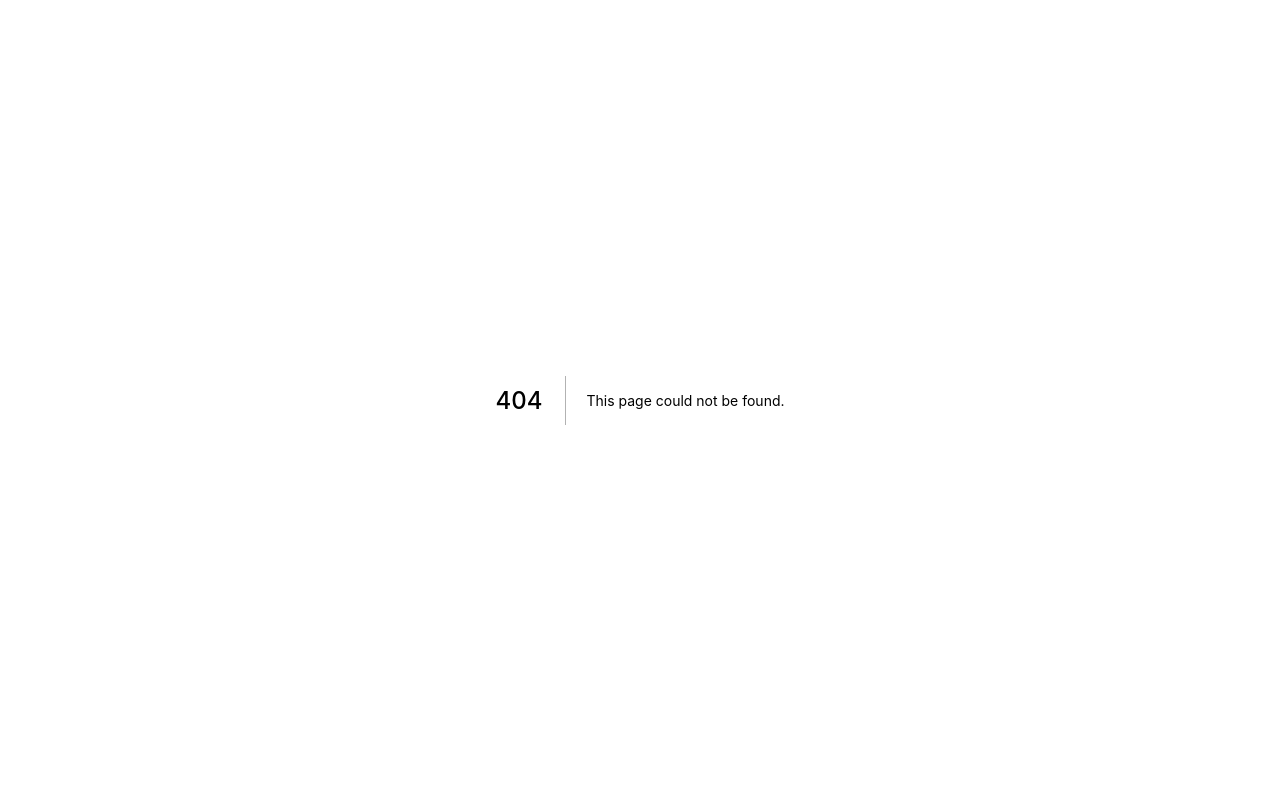
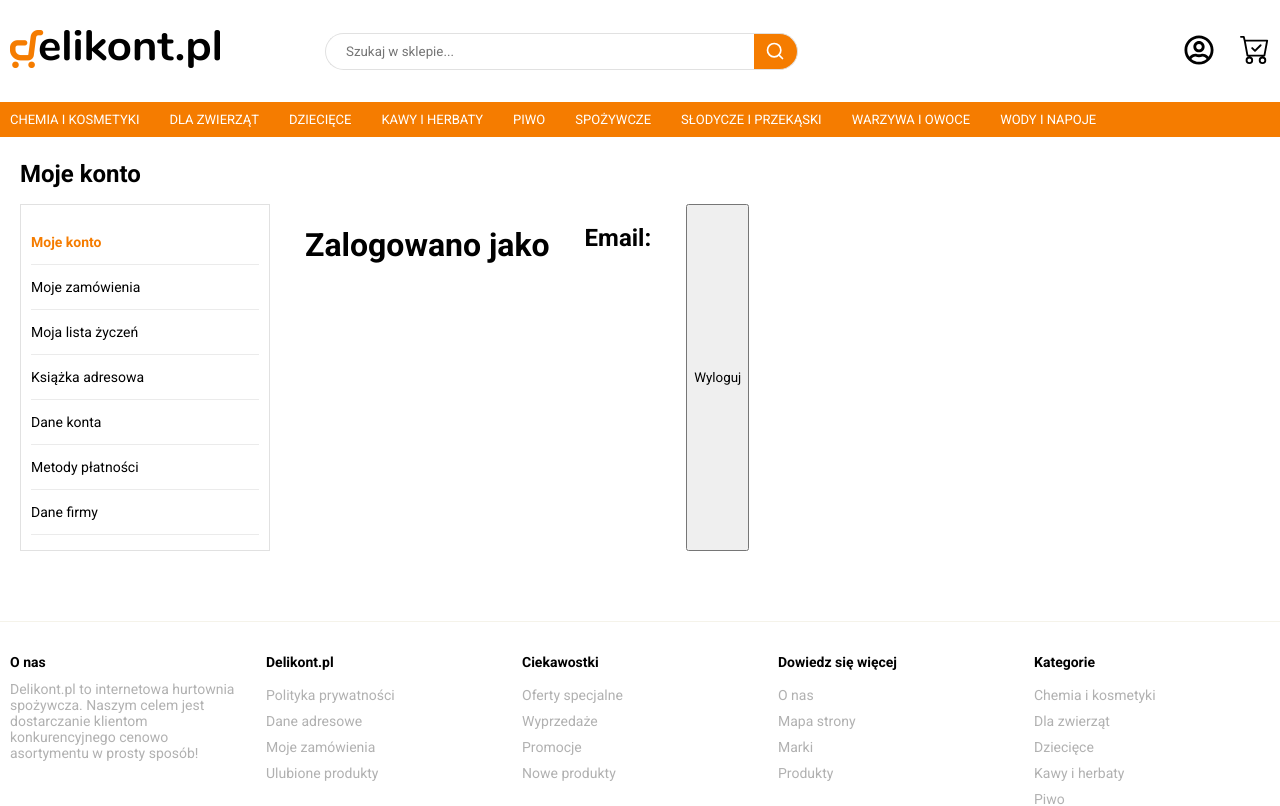
Before and after one commit to dawtom97/react-delikont, a Next.js app: page /konto/moje-konto in a window 1280 px wide. Before the commit this address had no page. Shown: the top 806 px of the page. Built offline with nearby package versions, Linux system fonts and the light colour scheme.

Commit message:
account aside nav and wishlist component

```diff
--- a/pages/_document.js
+++ b/pages/_document.js
@@ -35,7 +35,7 @@
             href="https://fonts.googleapis.com/css2?family=Roboto:wght@100;300;400;500;700;800&display=swap"
             rel="stylesheet"
           />
-          <link rel="icon" type="image/x-icon" href="/spaceman.png"></link>
+          <link rel="icon" type="image/x-icon" href="/logo.png"></link>
         </Head>
         <body>
           <Main />
--- a/pages/moje-konto.js
+++ b/pages/konto/moje-konto.js
@@ -1,7 +1,8 @@
 import React, { useContext, useEffect, useState } from 'react'
-import { ModalContext } from '../src/context/ModalContext';
-import { UserContext } from '../src/context/UserContext'
-import {MainTemplate} from '../src/templates/MainTemplate'
+import { ModalContext } from '../../src/context/ModalContext';
+import { UserContext } from '../../src/context/UserContext'
+import { AccountTemplate } from '../../src/templates/AccountTemplate';
+import {MainTemplate} from '../../src/templates/MainTemplate'
 
 const AccountPage = () => {
   const {currentUser,userLogout} = useContext(UserContext);
@@ -15,11 +16,11 @@
   console.log(currentUser)
 
   return (
-    <MainTemplate>
+    <AccountTemplate>
        <h1>Zalogowano jako {currentUser?.firstname} {currentUser?.lastname}</h1>
        <h2>Email: {currentUser?.email}</h2>
        <button onClick={handleLogout}>Wyloguj</button>
-    </MainTemplate>
+    </AccountTemplate>
   )
 }
 
--- a/pages/produkt/[...product].js
+++ b/pages/produkt/[...product].js
@@ -20,10 +20,6 @@
       .catch((err) => console.log(err));
   }, [urlKey]);
 
-
-
-
-
   return (
     <MainTemplate>
       {singleProduct ? <SingleProduct product={singleProduct}/> : <Loader/>}
--- /dev/null
+++ b/src/components/AccountAside.js
@@ -0,0 +1,79 @@
+import Link from "next/link";
+import { useRouter } from "next/router";
+import React from "react";
+import styled from "styled-components";
+
+export const Wrapper = styled.aside`
+  display: flex;
+  flex-direction: column;
+  padding: 15px 10px;
+  border: 1px solid #e1e1e1;
+  min-width: 250px;
+
+  & a {
+    border-bottom: 1px solid #ebebeb;
+    padding: 14px 0;
+
+    &:hover span {
+      color: ${({ theme }) => theme.colorPrimary};
+      transform: translateX(20px);
+    }
+  }
+
+  & span {
+    display: block;
+    font-size: 14px;
+    transition: 0.4s;
+    cursor: pointer;
+  }
+`;
+
+export const LinkText = styled.a`
+  color: ${(props) => (props.href === props.pathName ? "#f57c00" : "initial")};
+  font-weight: ${(props) =>
+    props.href === props.pathName ? "700" : "initial"};
+`;
+
+export const AccountAside = () => {
+  const router = useRouter();
+
+  return (
+    <Wrapper>
+      <Link href="/konto/moje-konto" passHref>
+        <LinkText pathName={router.pathname}>
+          <span> Moje konto</span>
+        </LinkText>
+      </Link>
+      <Link href="/konto/moje-zamowienia" passHref>
+        <LinkText pathName={router.pathname}>
+          <span>Moje zamówienia</span>
+        </LinkText>
+      </Link>
+      <Link href="/konto/lista-zyczen" passHref>
+        <LinkText pathName={router.pathname}>
+          <span>Moja lista życzeń</span>
+        </LinkText>
+      </Link>
+      <Link href="/konto/adresy" passHref>
+        <LinkText pathName={router.pathname}>
+          <span> Książka adresowa</span>
+        </LinkText>
+      </Link>
+      <Link href="/konto/dane-konta" passHref>
+        <LinkText pathName={router.pathname}>
+          <span>Dane konta</span>
+        </LinkText>
+      </Link>
+      <Link href="/konto/metody-platnosci" passHref>
+        <LinkText pathName={router.pathname}>
+          <span> Metody płatności</span>
+        </LinkText>
+      </Link>
+      <Link href="/konto/dane-firmy" passHref>
+        <LinkText pathName={router.pathname}>
+          <span>Dane firmy</span>
+        </LinkText>
+      </Link>
+    </Wrapper>
+  );
+};
--- a/src/components/Header/Header.js
+++ b/src/components/Header/Header.js
@@ -74,7 +74,7 @@
 
         <Styled.IconsBar>
           {isLogged ? (
-            <Link href="/moje-konto">
+            <Link href="/konto/moje-konto">
               <a>
                 <FaRegUserCircle />
               </a>
--- a/src/components/Products/Products.js
+++ b/src/components/Products/Products.js
@@ -7,7 +7,6 @@
   display: flex;
   flex-wrap: wrap;
   gap: 11px;
-  //justify-content: space-between;
 `;
 
 const Products = ({ products,lastItem }) => {
--- a/src/context/UserContext.js
+++ b/src/context/UserContext.js
@@ -40,7 +40,7 @@
         showModal("Pomyślnie zalogowano");
       });
       setIsLogged(true);
-      location.push("/moje-konto");
+      location.push("/konto/moje-konto");
     } catch (error) {
       // Tymczasowe sprawdzenie lokalizacji bo wchodziły dwa modale, z kontekstu i auth w momencie rejestracji
      location.pathname === "/" && showModal("Niepoprawne hasło lub adres email", true);
--- /dev/null
+++ b/src/templates/AccountTemplate.js
@@ -0,0 +1,49 @@
+import React, { useEffect, useState } from "react";
+import { Footer } from "../components/Footer";
+import { Header } from "../components/Header/Header";
+import styled from "styled-components";
+import { useRouter } from "next/router";
+import { AccountAside } from "../components/AccountAside";
+import { Heading } from "../components/Heading";
+
+export const InnerWrapper = styled.main`
+  margin-top: 160px;
+  max-width: 1400px;
+  margin: 160px auto 0;
+  padding: 0 20px;
+
+  & > div {
+    display: flex;
+    gap: 35px;
+  }
+
+  & > a {
+    font-size: 12px;
+  }
+`;
+
+export const AccountTemplate = ({ children }) => {
+  const path = useRouter();
+  const paths = path.asPath.split("/");
+  const title = paths[paths.length - 1];
+  const formatedTitle =
+    title.charAt(0).toUpperCase() +
+    title.slice(1).replaceAll("-", " ")
+    .replace("zyczen", "życzeń")
+    .replace("zamowienia","zamówienia")
+    ;
+
+  return (
+    <div>
+      <Header />
+      <InnerWrapper>
+        <Heading level="h1">{formatedTitle}</Heading>
+        <div>
+          <AccountAside />
+          {children}
+        </div>
+      </InnerWrapper>
+      <Footer />
+    </div>
+  );
+};
```
Also changed, not shown: pages/konto/lista-zyczen.js (+13 -5 lines), src/components/SingleProduct/SingleProduct.js (+41 -136 lines), src/components/SingleProduct/styles.js (added, +98 -0 lines), src/components/WishlistProducts/WishlistProducts.js (added, +14 -0 lines).
